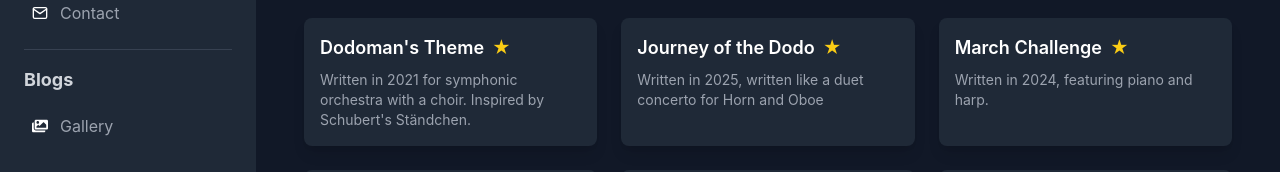
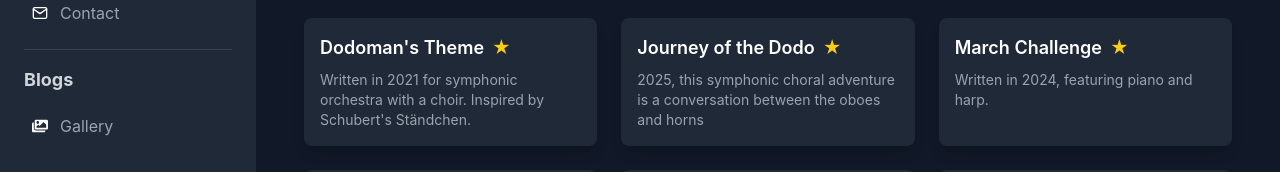
Before and after one commit to Timothy-Cao/Timothy-Cao.github.io, a React (Create React App) app: page /#/blogs/music in a window 1280 px wide. Shown: the part 211-383 px from the top of the page. Built offline with nearby package versions, Linux system fonts and the light colour scheme.

Commit message:
updated music file

```diff
--- a/src/pages/blogs/Music.js
+++ b/src/pages/blogs/Music.js
@@ -12,7 +12,7 @@ const compositions = [
     },
     {
       title: "Journey of the Dodo",
-      description: "Written in 2025, written like a duet concerto for Horn and Oboe",
+      description: "2025, this symphonic choral adventure is a conversation between the oboes and horns",
       type: "audio",
       src: "/assets/media/audio/journey_of_the_dodo.mp3",
     },
```
